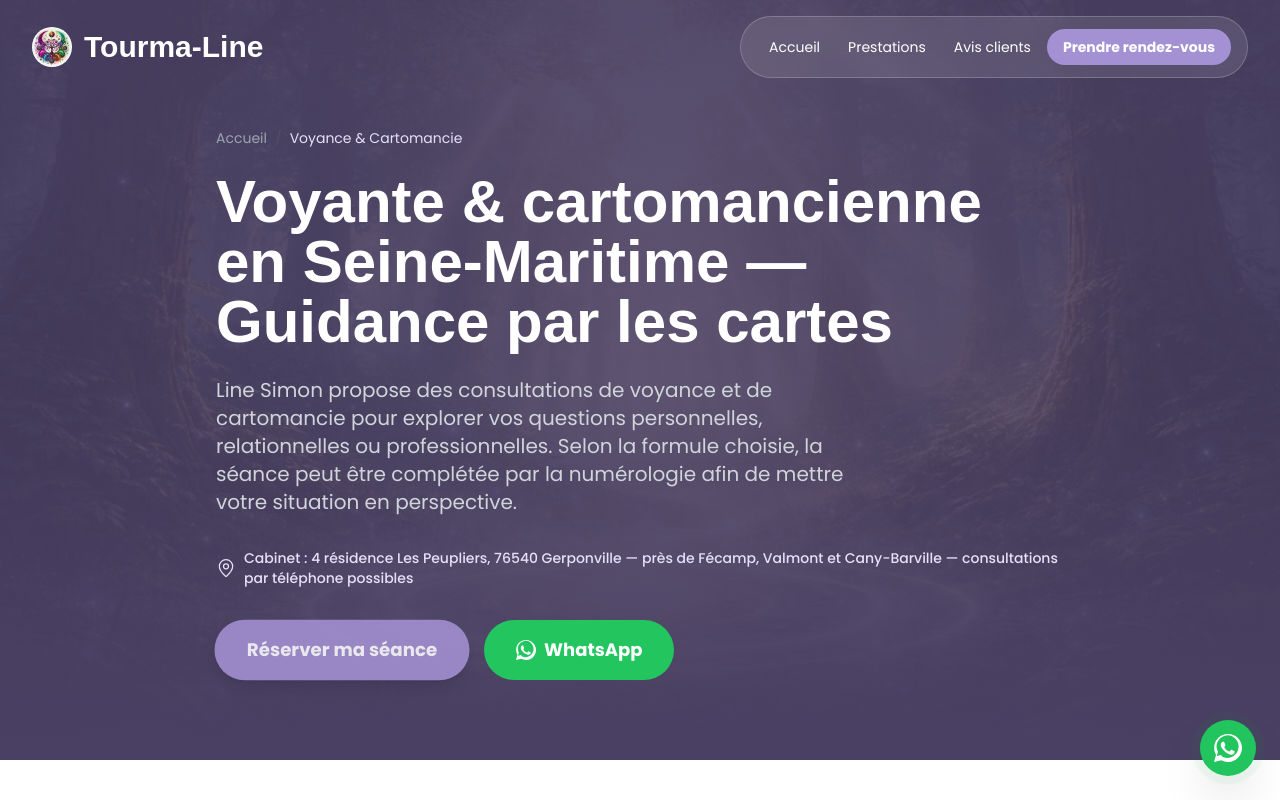
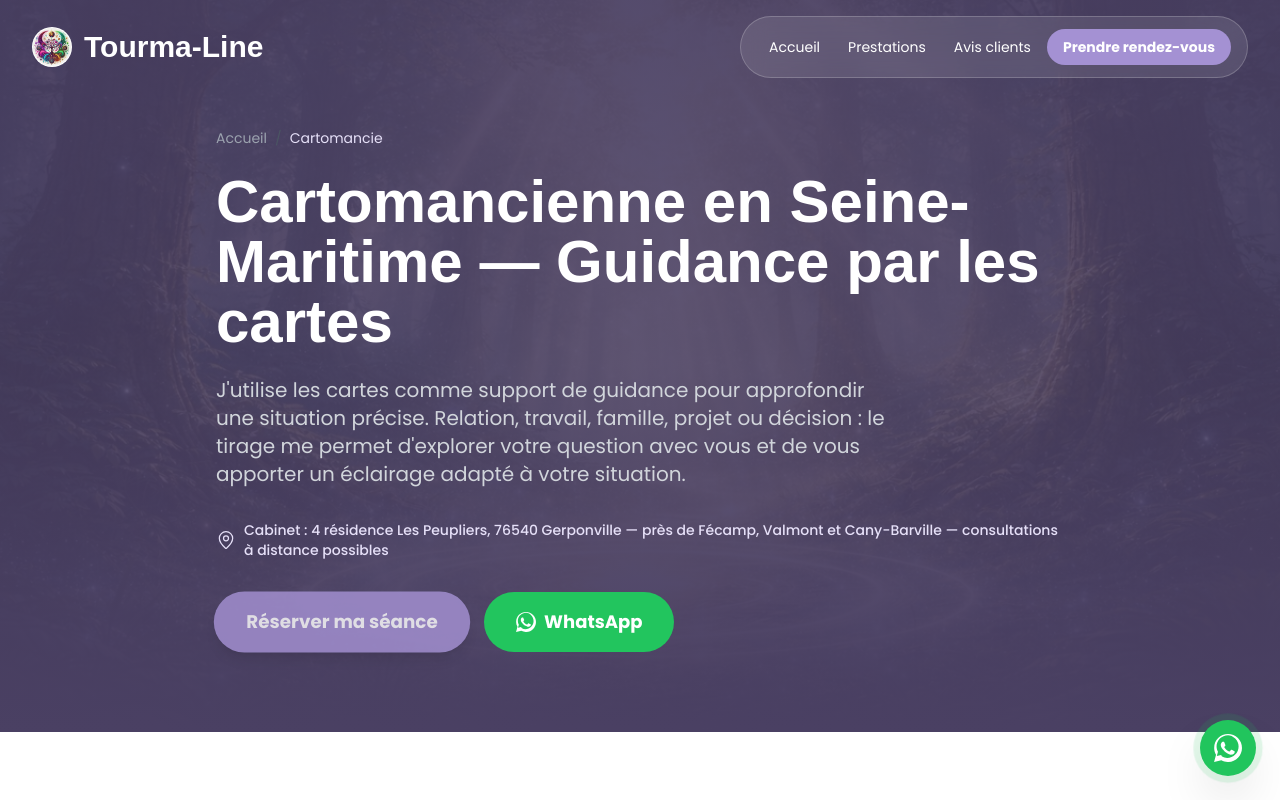
Before and after one commit to Creativityliberty/Tourma-line, a React (Vite) app: page /cartomancie in a window 1280 px wide. Shown: the top 800 px of the page. Built offline with nearby package versions, Linux system fonts and the light colour scheme; a web font is replaced by a local one.

Commit message:
seo: describe cartomancy truthfully

```diff
--- a/src/pages/CartomancePage.tsx
+++ b/src/pages/CartomancePage.tsx
@@ -7,21 +7,21 @@ export const CartomancePage = () => {
   return (
     <>
       <Helmet>
-        <title>Voyante en Seine-Maritime | Cartomancie près de Fécamp — Tourma-Line</title>
+        <title>Cartomancienne en Seine-Maritime | Gerponville — Tourma-Line</title>
         <meta
           name="description"
-          content="Voyante et cartomancienne en Seine-Maritime : consultation à Gerponville près de Fécamp, Valmont et Cany-Barville, ou par téléphone. RDV en ligne."
+          content="Cartomancie et guidance avec Line à Gerponville, près de Fécamp et Valmont, ou à distance. Tirage de cartes autour de vos questions personnelles et professionnelles."
         />
         <meta name="robots" content="index, follow" />
         <link rel="canonical" href="https://www.tourma-line.fr/cartomancie" />
         <script type="application/ld+json">{JSON.stringify({
           "@context": "https://schema.org",
           "@type": "Service",
-          "name": "Voyance et cartomancie",
+          "name": "Cartomancie",
           "provider": {
             "@type": "Person",
-            "name": "Line Simon",
-            "jobTitle": "Voyante et cartomancienne",
+            "name": "Line",
+            "jobTitle": "Cartomancienne",
             "url": "https://www.tourma-line.fr/"
           },
           "areaServed": [
@@ -30,7 +30,7 @@ export const CartomancePage = () => {
             { "@type": "AdministrativeArea", "name": "Normandie" },
             { "@type": "Country", "name": "France" }
           ],
-          "description": "Consultation de voyance et cartomancie avec Line Simon : lecture de cartes et guidance autour des questions personnelles, relationnelles et professionnelles.",
+          "description": "Consultation de cartomancie avec Line : lecture de cartes et guidance autour des questions personnelles, relationnelles et professionnelles.",
           "url": "https://www.tourma-line.fr/cartomancie",
           "offers": {
             "@type": "Offer",
@@ -41,54 +41,47 @@ export const CartomancePage = () => {
         })}</script>
       </Helmet>
       <ServicePage
-        title="Voyance & cartomancie"
-        headline="Voyante & cartomancienne en Seine-Maritime — Guidance par les cartes"
-        metaDescription="Voyante et cartomancienne à Gerponville, près de Fécamp et Valmont, et à distance."
+        title="Cartomancie"
+        headline="Cartomancienne en Seine-Maritime — Guidance par les cartes"
+        metaDescription="Cartomancie à Gerponville, près de Fécamp et Valmont, et à distance."
         heroImage="/hero-tourma-line.jpg"
-        heroImageAlt="Line Simon, voyante et cartomancienne en Seine-Maritime"
-        intro="Line Simon propose des consultations de voyance et de cartomancie pour explorer vos questions personnelles, relationnelles ou professionnelles. Selon la formule choisie, la séance peut être complétée par la numérologie afin de mettre votre situation en perspective."
-        localInfo="Cabinet : 4 résidence Les Peupliers, 76540 Gerponville — près de Fécamp, Valmont et Cany-Barville — consultations par téléphone possibles"
-        breadcrumb="Voyance & Cartomancie"
+        heroImageAlt="Cartomancie avec Line chez Tourma-Line en Seine-Maritime"
+        intro="J'utilise les cartes comme support de guidance pour approfondir une situation précise. Relation, travail, famille, projet ou décision : le tirage me permet d'explorer votre question avec vous et de vous apporter un éclairage adapté à votre situation."
+        localInfo="Cabinet : 4 résidence Les Peupliers, 76540 Gerponville — près de Fécamp, Valmont et Cany-Barville — consultations à distance possibles"
+        breadcrumb="Cartomancie"
         canonicalPath="/cartomancie"
         ctaText="Réserver ma séance"
-        relatedGuides={[
-          {
-            title: "Comment choisir une voyante ou cartomancienne sérieuse ?",
-            description: "10 vérifications concrètes sur l'identité, les avis, les prix, les promesses et le libre arbitre.",
-            path: "/blog/choisir-voyante-cartomancienne-serieuse",
-          },
-        ]}
         sections={[
           {
             icon: <LayersIcon className="w-8 h-8" />,
-            heading: "Voyance et cartomancie : quelle approche chez Tourma-Line ?",
+            heading: "La cartomancie chez Tourma-Line",
             content:
-              "La cartomancie utilise les cartes comme support de lecture et de dialogue. Line interprète les symboles du tirage en lien avec votre question et votre contexte afin de vous proposer des pistes de réflexion claires, sans présenter le tirage comme une certitude absolue sur l'avenir.",
+              "J'utilise les cartes comme support de lecture et de dialogue. J'interprète les symboles du tirage en lien avec votre question et votre contexte afin de vous apporter un éclairage adapté à votre situation.",
           },
           {
             icon: <ChatBubbleIcon className="w-8 h-8" />,
-            heading: "Amour, travail, famille : quelles questions poser ?",
+            heading: "Relation, travail, famille : quelles questions poser ?",
             content:
-              "Vous pouvez venir avec une question précise concernant une relation, un choix professionnel, une dynamique familiale ou une période de changement. La séance permet de poser les éléments à plat, d'explorer plusieurs angles et de repartir avec une lecture structurée de la situation.",
+              "Vous pouvez venir avec une question précise concernant une relation, un choix professionnel, une dynamique familiale ou une période de changement. La séance permet de poser les éléments à plat et d'explorer ce qui vous préoccupe.",
           },
           {
             icon: <SparklesIcon className="w-8 h-8" />,
             heading: "Une consultation centrée sur votre situation",
             content:
-              "Chaque séance part de votre question et de ce que vous traversez. Line adapte le tirage et l'échange à votre contexte, avec une approche directe et bienveillante. Les témoignages clients disponibles sur le site permettent de découvrir des retours d'expérience réels.",
+              "Chaque séance part de votre question et de ce que vous traversez. J'adapte le tirage et l'échange à votre contexte, avec une approche directe, intuitive et bienveillante.",
           },
           {
             icon: <MapPinIcon className="w-8 h-8" />,
-            heading: "Voyante près de Fécamp, Valmont et Cany-Barville",
+            heading: "Cartomancienne près de Fécamp, Valmont et Cany-Barville",
             content:
-              "Line Simon vous reçoit sur rendez-vous au 4 résidence Les Peupliers, 76540 Gerponville, en Seine-Maritime. Le cabinet se situe dans le secteur de Fécamp, Valmont et Cany-Barville. Les consultations de cartomancie sont également proposées par téléphone ou visioconférence.",
+              "Je vous reçois sur rendez-vous au 4 résidence Les Peupliers, 76540 Gerponville, en Seine-Maritime. Les consultations de cartomancie peuvent également être proposées à distance.",
           },
         ]}
         faq={[
           {
             question: "Faut-il croire aux cartes pour consulter une cartomancienne ?",
             answer:
-              "Non. Vous pouvez aborder la cartomancie comme un support symbolique de réflexion. L'essentiel est de venir avec une question sincère et l'envie d'explorer votre situation sous un autre angle.",
+              "Non. Vous pouvez venir avec votre question et votre propre sensibilité. L'essentiel est d'avoir envie d'explorer votre situation sous un autre angle.",
           },
           {
             question: "Peut-on poser plusieurs questions pendant une séance ?",
@@ -96,14 +89,14 @@ export const CartomancePage = () => {
               "Oui, selon la formule et le temps disponible. Pour garder un échange utile, il est généralement préférable de prioriser les sujets qui comptent le plus pour vous.",
           },
           {
-            question: "La consultation de voyance est-elle possible par téléphone ?",
+            question: "La consultation de cartomancie est-elle possible à distance ?",
             answer:
-              "Oui. Line propose des consultations par téléphone ou visioconférence. Vous choisissez la modalité lors de la réservation et la séance se déroule autour de vos questions comme au cabinet.",
+              "Oui. Certaines consultations peuvent se faire par téléphone ou visioconférence. Les modalités sont précisées lors de la réservation.",
           },
           {
             question: "Quelle différence entre cartomancie et guidance ?",
             answer:
-              "La cartomancie désigne l'utilisation des cartes comme support de lecture. Le terme guidance décrit plus largement l'accompagnement et l'échange autour de ce tirage. Chez Tourma-Line, certaines formules associent également numérologie et cartomancie.",
+              "La cartomancie désigne l'utilisation des cartes comme support de lecture. Le terme guidance décrit plus largement l'accompagnement et l'échange autour du tirage. Certaines formules associent également numérologie et cartomancie.",
           },
         ]}
       />
```
